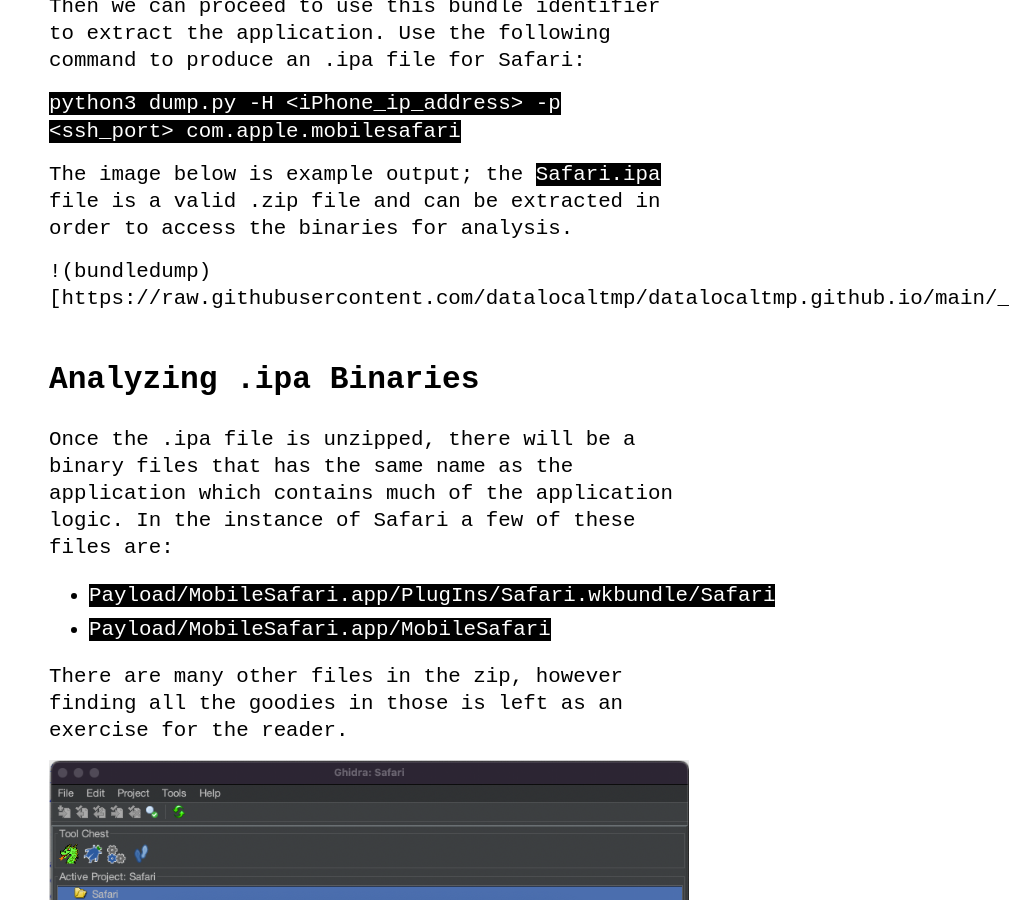
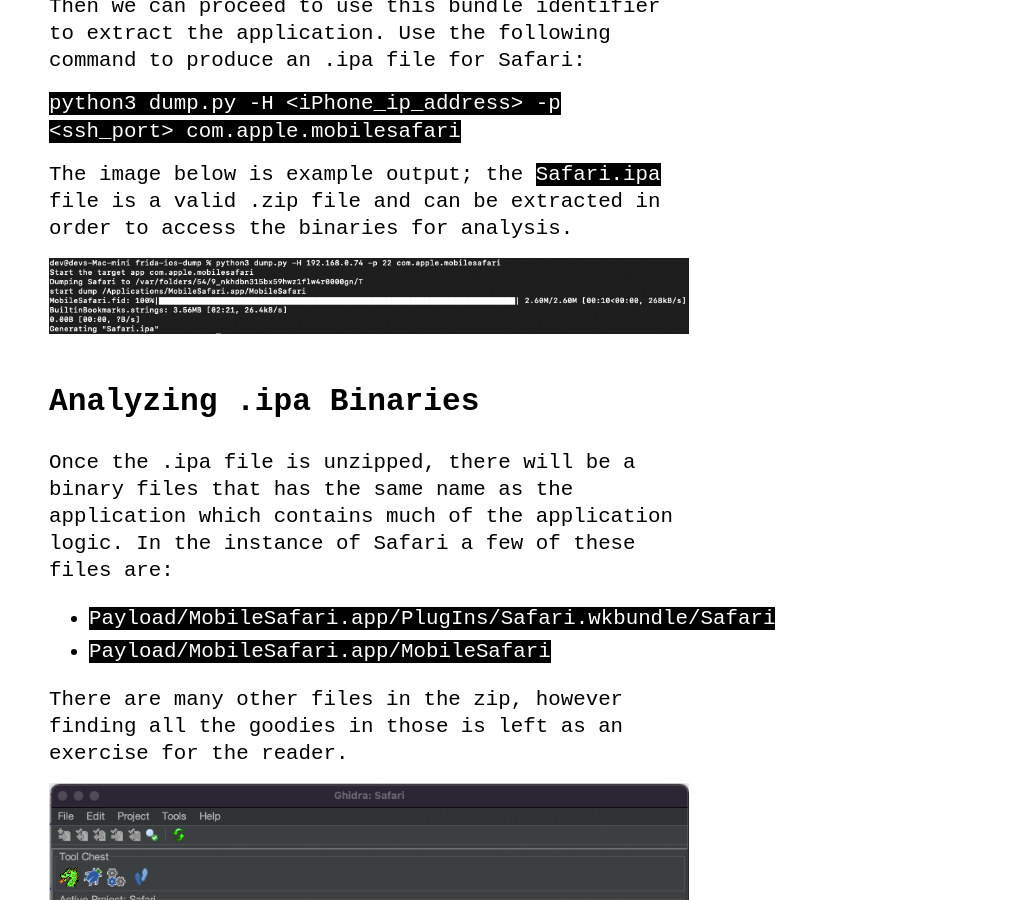
Before and after one commit to datalocaltmp/datalocaltmp.github.io, a Jekyll site: the page built from _posts/2023-06-04-iOS-App-Extraction.md, in a window 1280 px wide and 900 px high, scrolled down 1998 px. Shown: the whole window, without its empty margins (271-1280 px from the left). Built offline with Jekyll 4.4.1, drawn with Linux system fonts in a browser that asks for light colours; our own code applies the rules of GitHub Pages for plain Markdown files.

Commit message:
Update image links

```diff
--- a/_posts/2023-06-04-iOS-App-Extraction.md
+++ b/_posts/2023-06-04-iOS-App-Extraction.md
@@ -33,7 +33,7 @@
 
 The image below is example output; the `Safari.ipa` file is a valid .zip file and can be extracted in order to access the binaries for analysis.
 
-!(bundledump)[https://raw.githubusercontent.com/datalocaltmp/datalocaltmp.github.io/main/_posts/bundledump.png]
+![bundledump](https://raw.githubusercontent.com/datalocaltmp/datalocaltmp.github.io/main/_posts/bundledump.png)
 
 ## Analyzing .ipa Binaries
 
```
